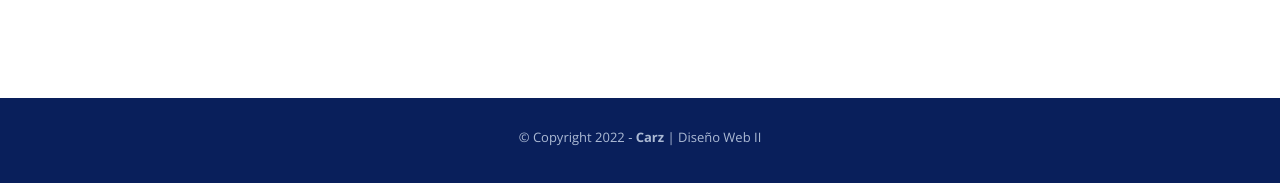
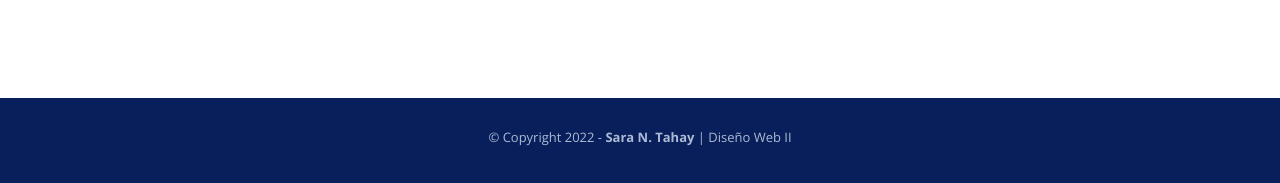
Before and after one commit to sarantahay/examenparcial, a plain HTML site: page index.html in a window 1280 px wide. Shown: the part 2769-2952 px from the top of the page. Drawn offline with nearby package versions, Linux system fonts and the light colour scheme.

Commit message:
examenparcialfinal

```diff
--- a/index.html
+++ b/index.html
@@ -260,7 +260,7 @@
 
 <footer>
 	<div class="container">
-		<p>&copy; Copyright 2022 - <b>Carz</b> | Diseño Web II</p>
+		<p>&copy; Copyright 2022 - <b>Sara N. Tahay</b> | Diseño Web II</p>
 	</div>
 
 </footer>
```
